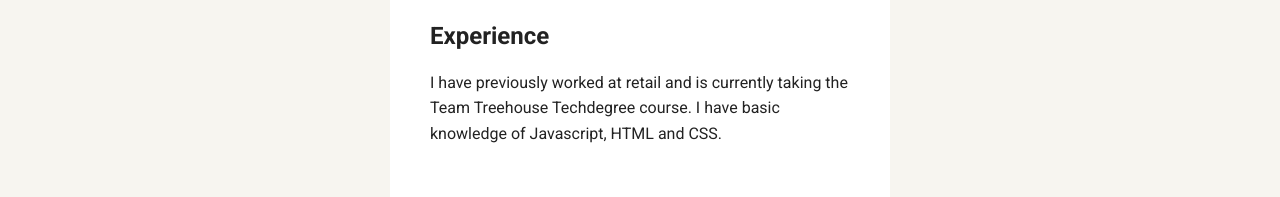
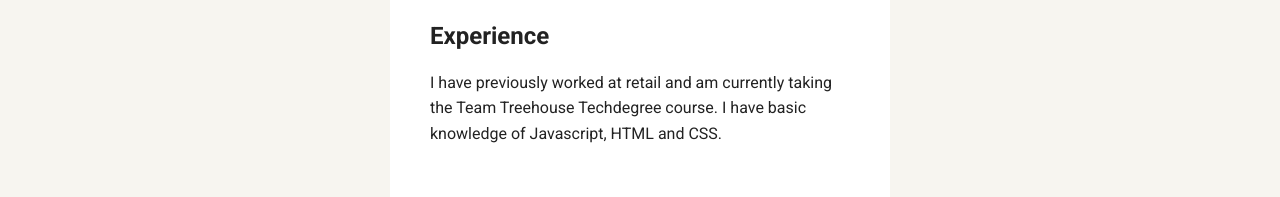
Before and after one commit to BryanWong92/personal-site-master, a plain HTML site: page experience.html in a window 1280 px wide. Shown: the part 538-735 px from the top of the page. Drawn offline with Linux system fonts and the light colour scheme; a web font is replaced by a local one.

Commit message:
Edited Text

```diff
--- a/experience.html
+++ b/experience.html
@@ -25,7 +25,7 @@
     <main class="flex">
       <div class="card">
         <h2>Experience</h2>
-        <p>I have previously worked at retail and is currently taking the Team Treehouse Techdegree course. I have basic knowledge of Javascript, HTML and CSS. </p>
+        <p>I have previously worked at retail and am currently taking the Team Treehouse Techdegree course. I have basic knowledge of Javascript, HTML and CSS. </p>
        </div>  </main>
     <footer>
       <ul>
```
